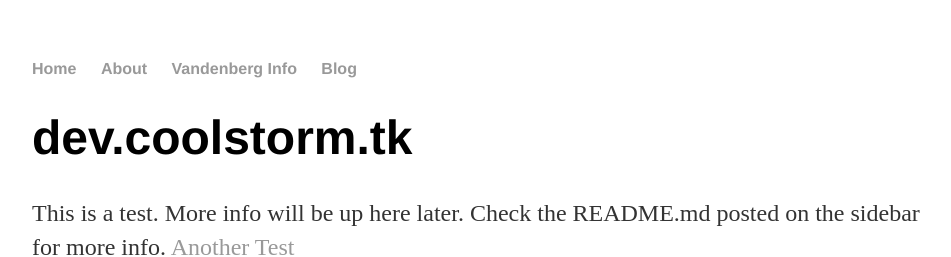
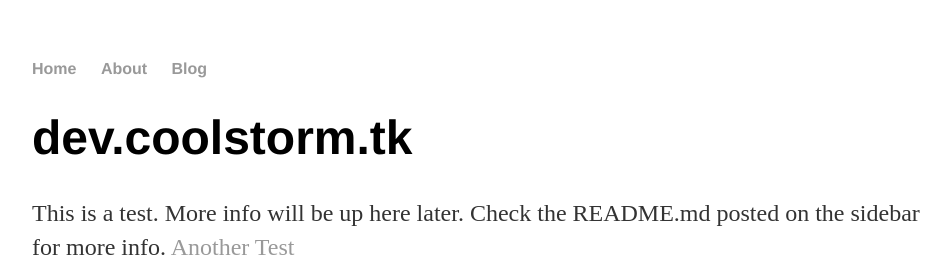
Before and after one commit to CST-100/Launchrats-West-Coast, a Jekyll site: the page built from index.html, in a window 1280 px wide. Shown: the top 257 px of the page, without its empty margins (160-1111 px from the left). Built offline with Jekyll 4.4.1, drawn with Linux system fonts in a browser that asks for light colours.

Commit message:
Commented out an unneeded tab

```diff
--- a/_layouts/default.html
+++ b/_layouts/default.html
@@ -10,7 +10,7 @@
 	    		<ul>
 	        		<li><a href="/">Home</a></li>
 		        	<li><a href="/about">About</a></li>
-	        		<li><a href="/info">Vandenberg Info</a></li>
+	        	<!--	<li><a href="/info">(to be used later)</a></li> -->
 	        		<li><a href="/blog">Blog</a></li>
 	    		</ul>
 			</nav>
```
